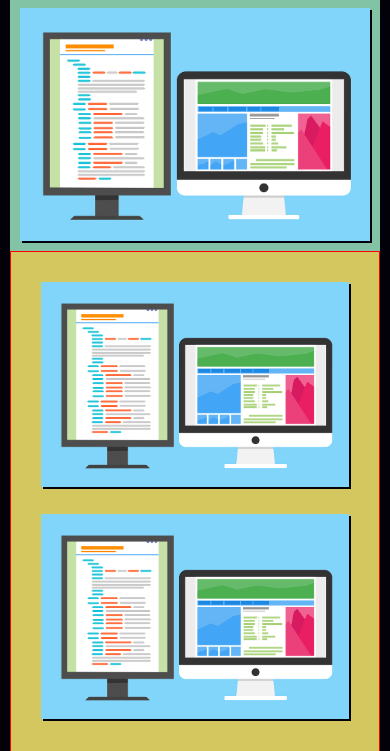
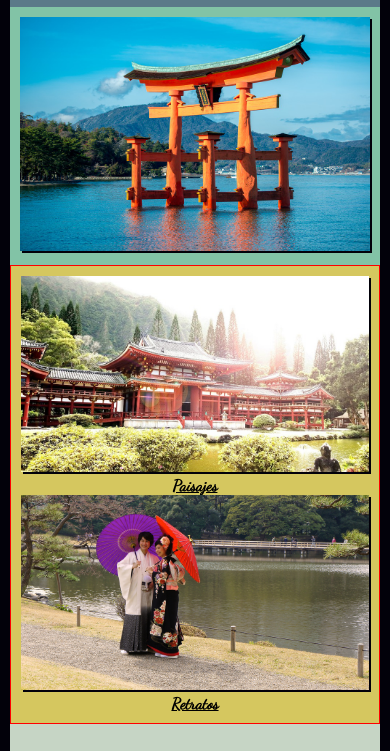
Before and after one commit to LuisAlbertoLopezLombana/EvalCSSyDise-oWebResponsive, a plain HTML site: page index.html in a window 390 px wide. Shown: the part 130-881 px from the top of the page. Drawn offline with Linux system fonts and the light colour scheme.

Commit message:
Requerimiento 1 - Asignación de eventos para las imagenes secundarias

```diff
--- a/css/style.css
+++ b/css/style.css
@@ -31,8 +31,12 @@ h1{
   color: white;
   text-shadow: 2px 2px #02010a;
   text-align: center;
+  font-size: 1.7em;
 }
 
+/*
+Menú
+*/
 ul {
     list-style-type: none;
     margin: 0;
@@ -52,11 +56,11 @@ li a {
 
 }
 
-a.nounderline:link
-{
+/*Retiro de decoración links menú de acuerdo a la sección que esté.*/
+
+a.nounderline:link{
  text-decoration:none;
 }
-
 
 nav{
   display: block;
@@ -65,13 +69,6 @@ nav{
   margin-bottom: auto;
 }
 
-.dis{
-  display: none;
-}
-
-.secc{
-  margin: 0px;
-}
 
 /*
 Body
@@ -82,6 +79,8 @@ body{
   margin:auto;
   animation: ocultarScroll 1.5s;
 }
+
+/*Animaciones para body y sección de contenido.*/
 @-webkit-keyframes ocultarScroll {
   0% {
     overflow:hidden;
@@ -112,80 +111,82 @@ body{
 Imagenes
 */
 
-img{
+/*
+Imagen Central
+*/
 
--webkit-box-shadow: 2px 2px 0px 0px #02010a;
--moz-box-shadow: 2px 2px 0px 0px #02010a;
-box-shadow: 2px 2px 0px 0px #02010a;
-
-}
-
-#imagenCentral{
-  display:block;
-  margin:auto;
-  width: 50%;
-}
-
-img[id*= "imagenSecundaria"] {
-  margin: 10px;
-  height:200px;
-  width: 200px;
+figure[class*= "imagenCentral"] {
+  text-align: center;
+  margin: 10px ;
   flex: 1 2 40%;
 }
 
-@media (max-width:420px) {
-
-  nav{
-    display: block;
-    margin:auto;
-  }
-
-  #imagenCentral{
-    display:block;
-    margin:auto;
-    width: 100%;
-  }
-
-  body{
-    width: 95%;
-  }
-
-  img[id*= "imagenSecundaria"] {
-    margin-bottom: 5%;
-    height:100%;
-    flex: 1 2 100%;
-  }
-
-  div[class*= "Footer"] {
-    flex: 1 1 100% !important;
-  }
-
+#seccImgCentral{
+  background-color: #82c3a6;
+  padding: 10px 50px 10px 50px;
 }
 
-#imagenSecundariaIzq{
-  order: 1;
-}
-
-#imagenSecundariaDer{
-  order: 2;
-}
 
 /*
-Secciones
+Imagenes Secundarias
 */
 
-#seccImgCentral{
-  background-color: #82c3a6;
-  padding: 10px;
-}
-
 #seccImgSecundaria{
-  padding: 20px;
+  padding: 10px 30px 10px 30px;
   background-color:  #d5c75f;
   border: 1px solid red;
   display: flex;
   flex-flow: row wrap;
 }
+
+figure[id*= "imagenSecundaria"] {
+  text-align: center;
+  margin: 10px;
+  flex: 1 2 40%;
+}
+
+.imagenInd{
+  width: 100%;
+  -webkit-box-shadow: 2px 2px 0px 0px #02010a;
+  -moz-box-shadow: 2px 2px 0px 0px #02010a;
+  box-shadow: 2px 2px 0px 0px #02010a;
+}
+
+figcaption{
+    text-decoration: underline;
+    font-weight: bold;
+}
+
+#imagenSecundariaIzq{
+  margin-right: 5%;
+  order: 1;
+}
+
+#imagenSecundariaIzq img{
+  transition: 1s;
+}
+
+#imagenSecundariaIzq img:hover{
+  transform: rotate(10deg);
+  box-shadow: 2px 2px 0px 0px  #82c3a6;
+  border: 2px;
+}
+
+#imagenSecundariaDer{
+  margin-left: 5%;
+  order: 2;
+}
+
+#imagenSecundariaDer img{
+  transition: 1s;
+}
+
+#imagenSecundariaDer img:hover{
+  transform: translate(20px,-5px);
+  box-shadow: 2px 2px 0px 0px  #82c3a6;
+  border: 2px;
+}
+
 
 /*
 Pie de página
@@ -209,3 +210,56 @@ div[class*= "Footer"] {
   width: 100%;
   flex: 1 1 10%;
 }
+
+div[class*= "Footer"] img{
+  height:10px;
+}
+
+/*
+Media para dispositivos móviles
+*/
+
+@media (max-width:420px) {
+  #seccImgCentral{
+    padding: 10px;
+  }
+  #seccImgSecundaria{
+    padding: 10px;
+  }
+
+  #imagenSecundariaIzq{
+    margin-right: 0%;
+  }
+
+  #imagenSecundariaDer{
+    margin-left: 0%;
+  }
+h1{
+    width: 100%;
+}
+
+  nav{
+    display: block;
+    margin:auto;
+  }
+
+  body{
+    width: 95%;
+  }
+
+  figure[class*= "imagenCentral"] {
+    margin: 0px;
+    flex: 1 2 100%;
+  }
+
+  figure[id*= "imagenSecundaria"] {
+    margin-bottom: 5%;
+    margin: 0px;
+    flex: 1 2 100%;
+  }
+
+  div[class*= "Footer"] {
+    flex: 1 1 100% !important;
+  }
+
+}
--- a/index.html
+++ b/index.html
@@ -25,12 +25,20 @@
 		</header>
 
 	<section id="seccImgCentral">
-	  <img id="imagenCentral" src="img/disWebCssHtml.png" alt="Diseño web CSS - HTML">
+		<figure class="imagenCentral">
+	  	<img  class="imagenInd" src="img/arquitecturaJapon.jpg" alt="Diseño web CSS - HTML">
+		</figure>
 	</section>
 
 	<section id="seccImgSecundaria">
-	  <img id="imagenSecundariaIzq" src="img/disWebCssHtml.png" alt="Diseño web CSS - HTML">
-	  <img id="imagenSecundariaDer" src="img/disWebCssHtml.png" alt="Diseño web CSS - HTML">
+		<figure id="imagenSecundariaIzq">
+			<a href="secure/paisajes.html" ><img  class="imagenInd" src="img/paisaje.jpg" alt="Paisaje"></a>
+			<figcaption>Paisajes</figcaption>
+		</figure>
+		<figure id="imagenSecundariaDer">
+			<a href="secure/retratos.html" ><img  class="imagenInd" src="img/retrato.jpg" alt="Retrato"></a>
+			<figcaption>Retratos</figcaption>
+		</figure>
 	</section>
 
 	<footer>
@@ -47,15 +55,15 @@
 	    </div>
 	    <div class="redesSocialesFooter">
 	      <h2>Redes sociales</h2>
-	      <p><img src="img/facebookIcon.svg" width="5%"> Luis.Alberto.Lopez.Lombana</p>
-	      <p><img src="img/linkedin.svg" width="5%"> in/luis-alberto-lópez-lombana-5860b91b</p>
-	      <p><img src="img/twitter.svg" width="5%"> lopezlombana</p>
+	      <p><img src="img/facebookIcon.svg"> Luis.Alberto.Lopez.Lombana</p>
+	      <p><img src="img/linkedin.svg"> in/luis-alberto-lópez-lombana-5860b91b</p>
+	      <p><img src="img/twitter.svg"> lopezlombana</p>
 	    </div>
 	    <div class="derechosFooter">
 	      <h2>Derechos</h2>
 	      <p><b>Nombres:</b> Luis Alberto</p>
 	      <p><b>Apellidos:</b> López Lombana</p>
-	      <p><img src="img/copyright.svg" width="5%"> Copyright - 2017</p>
+	      <p><img src="img/copyright.svg"> Copyright - 2017</p>
 	    </div>
 	  </section>
 	</footer>
```
Also changed, not shown: secure/paisajes.html (+1 -1 lines), secure/retratos.html (+1 -1 lines), img/arquitecturaJapon.jpg (added), img/paisaje.jpg (added), img/retrato.jpg (added).
